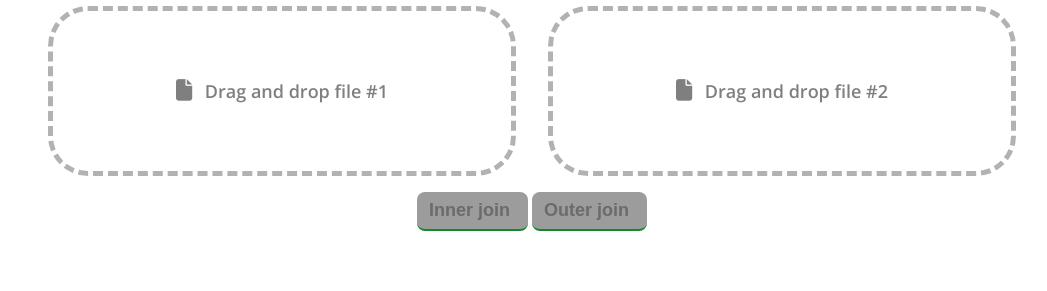
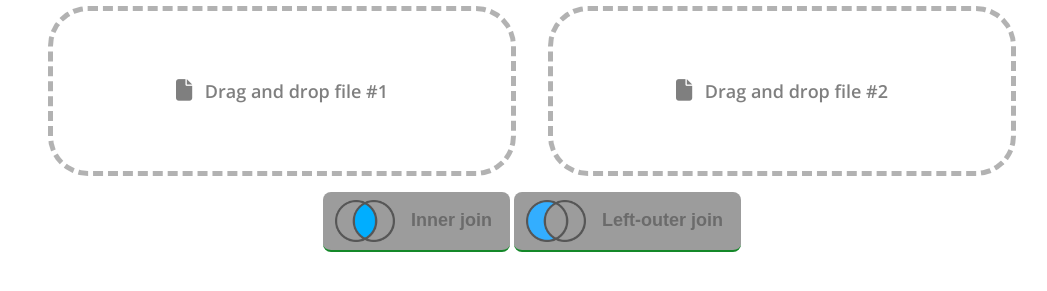
Before and after one commit to irothenbaum/molly-soft, a plain HTML site: page index.html in a window 1280 px wide. Shown: the part 99-390 px from the top of the page, without its empty margins (108-1155 px from the left). Drawn offline with nearby package versions, Linux system fonts and the light colour scheme.

Commit message:
added helpful image

```diff
--- a/index.html
+++ b/index.html
@@ -88,6 +88,8 @@
             border-bottom: 2px solid #148829;
             font-size: 18px;
             cursor: pointer;
+            display: inline-flex;
+            align-items: center;
         }
 
         button:hover {
@@ -98,6 +100,11 @@
             background-color: #9c9c9c;
             color: #6b6b6b;
             cursor: not-allowed;
+        }
+
+        button img {
+            width: 60px;
+            margin-right: 1rem;
         }
 
         #download-button i {
@@ -168,8 +175,14 @@
             </div>
         </div>
         <div>
-            <button id="inner-join-button" title="Find all people in both lists" disabled="disabled">Inner join</button>
-            <button id="outer-join-button" title="Find all people in list 1 that are not in list 2" disabled="disabled">Outer join</button>
+            <button id="inner-join-button" title="Find all people in both lists" disabled="disabled">
+                <img alt="Inner join diagram" src="./inner.png" />
+                Inner join
+            </button>
+            <button id="outer-join-button" title="Find all people in list 1 that are not in list 2" disabled="disabled">
+                <img alt="Left-outer join diagram" src="./left-outer.png" />
+                Left-outer join
+            </button>
         </div>
     </section>
 
```
Also changed, not shown: inner.png (added), left-outer.png (added).
